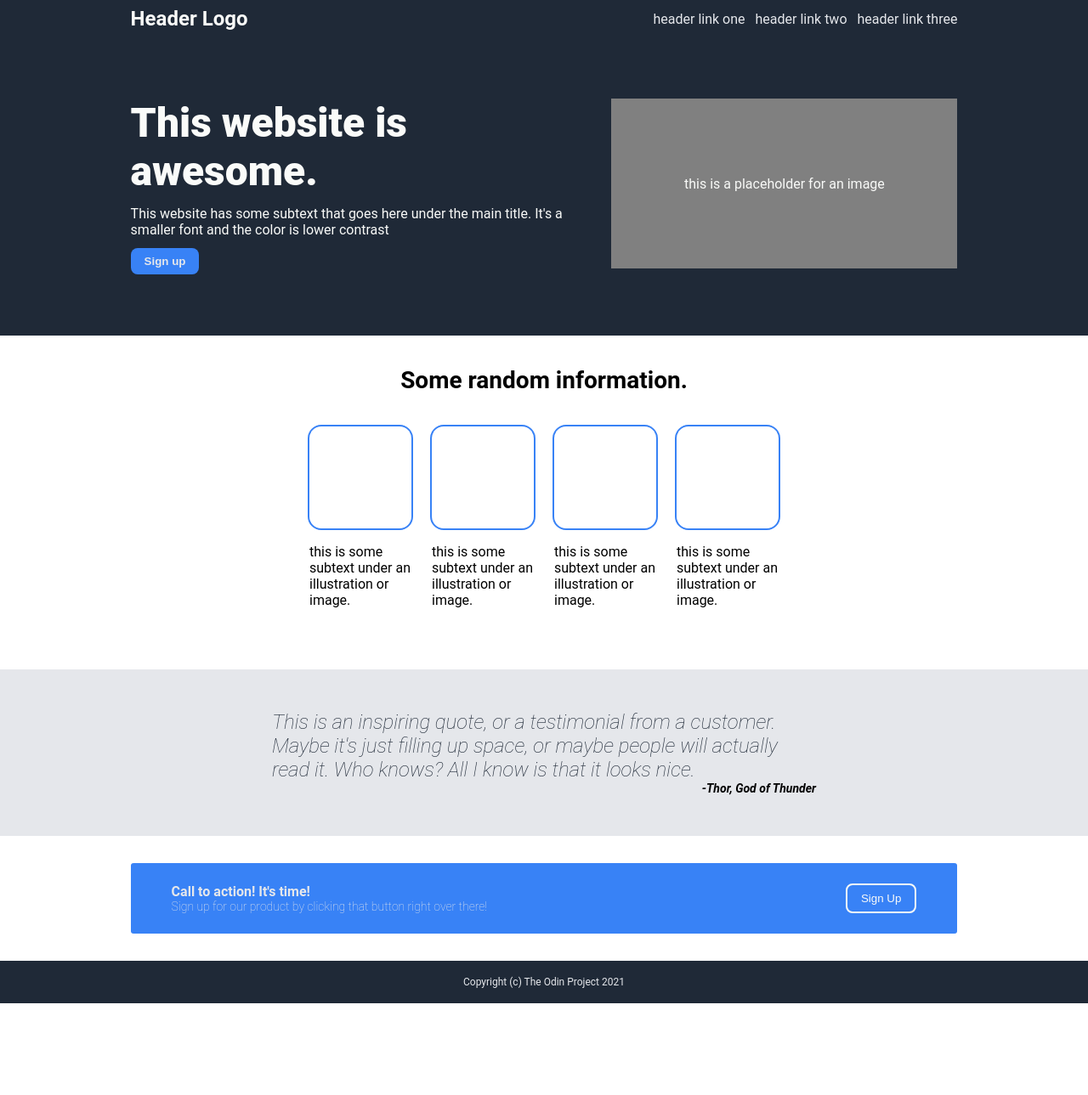
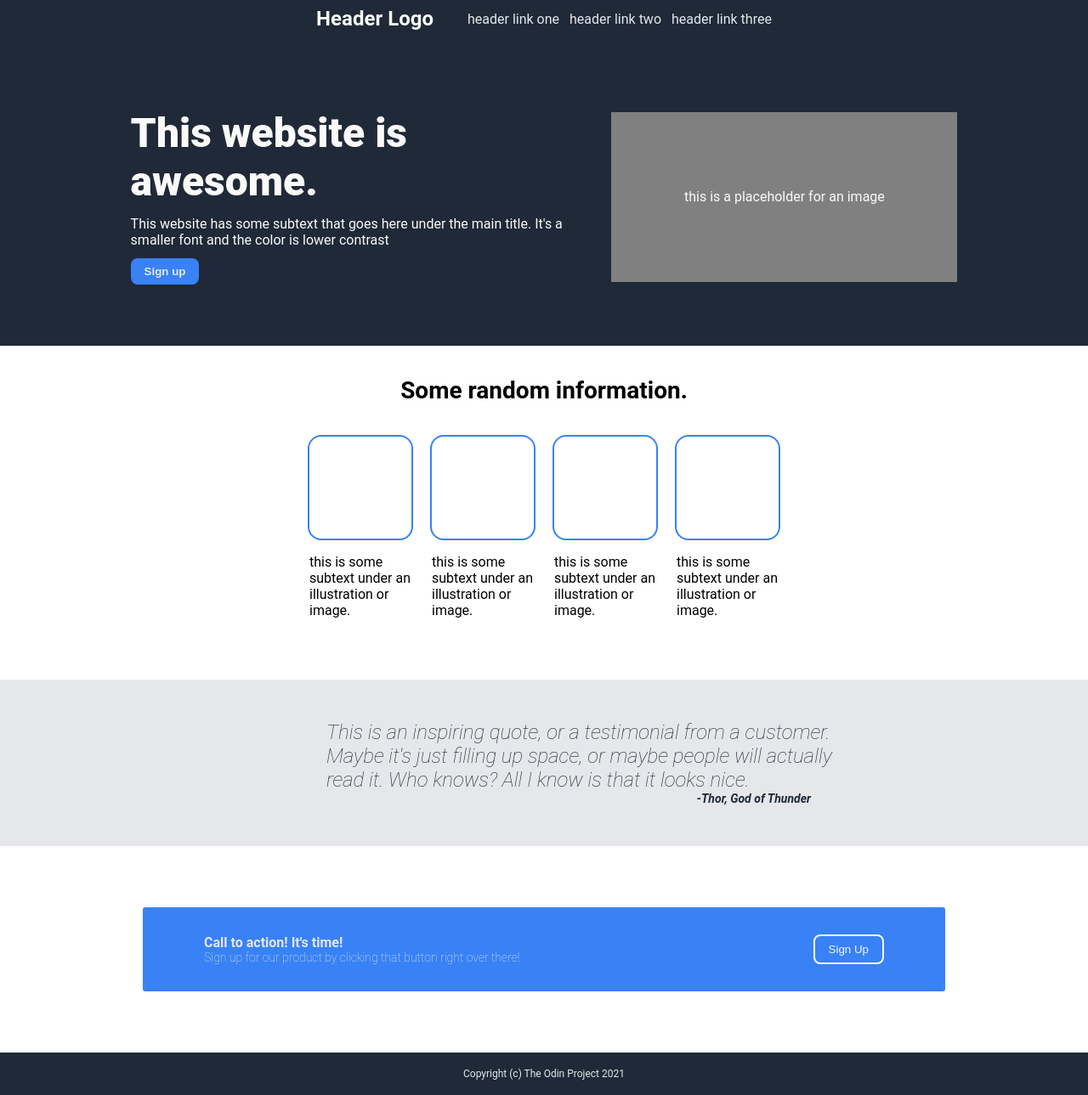
Before and after one commit to ganc/the-odin-project, a plain HTML site: page odin-landing-page/index.html in a window 1280 px wide. Shown: the whole page at 85% size. Before the commit the page ends 1181 px from the top, so only its background shows below. Drawn offline with Linux system fonts and the light colour scheme.

Commit message:
odin landing page

```diff
--- a/odin-landing-page/index.html
+++ b/odin-landing-page/index.html
@@ -8,6 +8,8 @@
 </head>
 <body>
 
+
+<header>
   <nav>
     <span class="nav_title">Header Logo</span>
       <ul class="nav_headerlinks">
@@ -17,7 +19,7 @@
       </ul>
   </nav>
 
-<header>
+  <div class="hero">
     <div class="hero-box">
       <p class="hero-text">This website is awesome.</p>
       <p>This website has some subtext that goes here under the main title. It's a smaller font and the color is lower contrast</p>
@@ -25,6 +27,7 @@
     </div>
     <div class="filler-box">
       this is a placeholder for an image
+    </div>
   </div>
 </header>
 
@@ -51,9 +54,11 @@
 </section>
 
 <blockquote>
-  <p class="quote">This is an inspiring quote, or a testimonial from a customer. Maybe it's just filling up space, or
+  <div class="quote">
+    <p>This is an inspiring quote, or a testimonial from a customer. Maybe it's just filling up space, or
     maybe people will actually read it. Who knows? All I know is that it looks nice.</p>
-  <cite class="quote-credit">-Thor, God of Thunder</cite>
+  <p class="quote-credit">-Thor, God of Thunder</p>
+  </div>
 </blockquote>
 
 <section class="call-to-action">
--- a/odin-landing-page/style.css
+++ b/odin-landing-page/style.css
@@ -53,9 +53,18 @@ button {
   border-radius: 8px;
 }
 
+header {
+  display: flex;
+  width:100vw;
+  background-color:  var(--dark-color);
+  align-items: center;
+  justify-content: space-between;
+  flex-direction: column;
+  gap: 12px;
+}
+
 nav {
   padding: 8px 12%;
-  background-color: var(--dark-color);
   display: flex;
   align-items: center;
   justify-content: space-between;
@@ -74,13 +83,14 @@ nav {
   justify-content: space-between;
 }
 
-header {
+.hero {
   display: flex;
   padding: 72px 12%;
   background-color:  var(--dark-color);
-  align-items: space-between;
+  align-items: center;
   gap: 12px;
 }
+
 
 .hero-box {
   display: flex;
@@ -155,16 +165,16 @@ header {
 
 blockquote {
   background-color: var(--offwhite-color);
-  display: flex;
-  flex-direction: column;
-  justify-content: center;
-  padding:48px 25%;
+  padding:48px 30%;
 }
 
 .quote {
+  display: flex;
+  flex-direction: column;
   font-size: 24px;
   font-style: italic;
   font-weight: 20;
+  width: 600px;
   color: var(--dark-color);
 }
 
@@ -172,10 +182,11 @@ blockquote {
   font-size: 14px;
   font-weight: bold;
   align-self: self-end;
+  margin-right: 30px;
 }
 
 .call-to-action {
-  padding: 32px 12%;
+  padding: 72px 12%;
   display: flex;
   justify-content: center;
   align-items: center;
@@ -184,10 +195,10 @@ blockquote {
 .call-to-action-box {
   background-color: var(--blue-color);
   border-radius: 3px;
-  width: 75vw;
+  width: 800px;
   display: flex;
   justify-content: space-between;
-  padding: 24px 48px;
+  padding: 32px 72px;
   align-items: center;
 }
 
```
Lines whose indentation alone changed are shown as unchanged.
